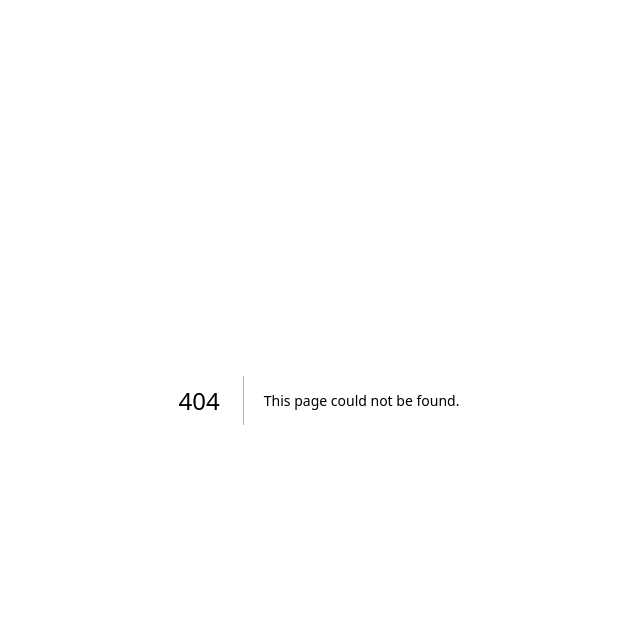
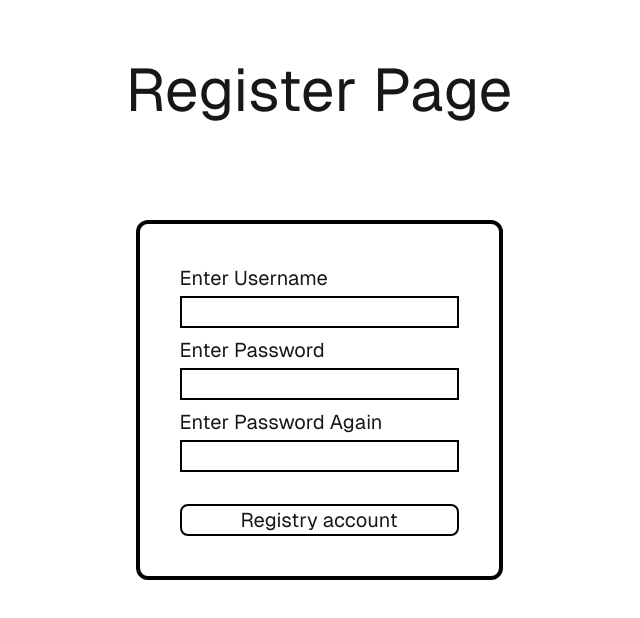
Before and after one commit to Owale128/Todolist-Next, a Next.js app: page /register in a window 1280 px wide. Before the commit this address had no page. Shown: the top 618 px of the page, without its empty margins (321-961 px from the left). Built offline with nearby package versions, Linux system fonts and the light colour scheme.

Commit message:
Fixed login page and created a register page

```diff
--- a/app/components/Todos/pages.tsx
+++ b/app/components/Todos/pages.tsx
@@ -32,10 +32,9 @@ const Todos = () => {
           const response =  await axios.put('/api/toggleTodo', {id})
           const toggledTodo = response.data
 
-          console.log('Toggled todo from server:', toggledTodo);
                 dispatch({
                     type: ActionType.TOGGLED,
-                    payload: toggledTodo.id
+                    payload: toggledTodo
                 })
 
         }catch (error) {
--- a/app/page.tsx
+++ b/app/page.tsx
@@ -1,21 +1,65 @@
 'use client';
 import { useRouter } from "next/navigation";
-import { FormEvent } from "react";
+import { FormEvent, useState } from "react";
 
 export default function Home() {
+  const[username, setUsername] = useState('')
+  const[password, setPassword] = useState('')
   const router = useRouter()
 
-  const goToTodolist = (e: FormEvent) => {
+  const handleSubmit = (e: FormEvent) => {
     e.preventDefault()
-    router.push('/components/TodoApp')
+
+    if(username && password) {
+      router.push('/components/TodoApp')
+    } else {
+      alert('Please enter both username and password')
+    }
+  }
+
+  const goToRegister = (e: FormEvent) => {
+    e.preventDefault()
+    router.push('/register')
   }
 
   return (
     <div className="grid grid-rows-[20px_1fr_20px] items-center justify-items-center min-h-screen p-8 pb-20 gap-16 sm:p-20 font-[family-name:var(--font-geist-sans)]">
      <h1 className="text-6xl">Login Page</h1>
 
-     <form onSubmit={goToTodolist}>
-      <button type="submit" className="text-3xl">Click To Login</button>
+     <form
+     onSubmit={handleSubmit}
+     className="border-4 border-black p-10 rounded-xl flex flex-col text-xl"
+     >
+
+      <label htmlFor="username" className="mb-1">Username</label>
+      <input type="text"
+      name="username"
+      className="border-2 border-black block mb-2"
+      onChange={(e) => setUsername(e.target.value)}
+      required
+      />
+
+      <label htmlFor="password" className="mb-1">Password</label>
+      <input type="password"
+      name="password"
+      className="border-2 border-black block"
+      onChange={(e) => setPassword(e.target.value)}
+      required
+      />
+
+      <button type="submit"
+       onClick={handleSubmit}
+       className="text-xl border-2 border-black rounded-lg px-2 mt-9 block">
+        Login
+        </button>
+
+       <button
+       type="button"
+       onClick={goToRegister}
+       className="text-xl border-2 border-black rounded-lg px-2 mt-4">
+        Registry account
+        </button>
+
      </form>
 
     </div>
--- a/app/reducer/TodoReducer.ts
+++ b/app/reducer/TodoReducer.ts
@@ -27,8 +27,8 @@ export const TodoReducer = (todos: Todo[], action: IAction): Todo[] => {
 
             case ActionType.TOGGLED:
                 return todos.map((todo) => {
-                    if (todo._id === action.payload as string) {
-                        return {...todo, done: !todo.done}
+                    if (todo._id === (action.payload as Todo)._id) {
+                        return action.payload as Todo
                     }
                     return todo
                 })
--- /dev/null
+++ b/app/register/page.tsx
@@ -0,0 +1,72 @@
+'use client'
+import { useRouter } from "next/navigation"
+import { FormEvent, useState } from "react"
+
+const Register= () => {
+    const [username, setUsername] = useState('')
+    const [password, setPassword] = useState('')
+    const [confirmPassword, setConfirmPassword] = useState('')
+
+    const router = useRouter()
+
+    const backToLogin = (e: FormEvent) => {
+      e.preventDefault()
+
+      if(password !== confirmPassword) {
+        alert('Password do not match')
+        return
+      }
+
+        if(username && password) {
+            alert('Register Successful')
+            router.push('/')
+        }
+    }
+
+    return (
+      <div className="grid grid-rows-[20px_1fr_20px] items-center justify-items-center min-h-screen p-8 pb-20 gap-16 sm:p-20 font-[family-name:var(--font-geist-sans)]">
+       <h1 className="text-6xl">Register Page</h1>
+
+       <form
+       className="border-4 border-black p-10 rounded-xl flex flex-col text-xl"
+       onSubmit={backToLogin}
+       >
+
+        <label htmlFor="username" className="mb-1">Enter Username</label>
+        <input type="text"
+        name="username"
+        value={username}
+        onChange={(e) => setUsername(e.target.value)}
+        className="border-2 border-black block mb-2"
+        required
+        />
+
+        <label htmlFor="password" className="mb-1">Enter Password</label>
+        <input type="password"
+        name="password"
+        value={password}
+        onChange={(e) => setPassword(e.target.value)}
+        className="border-2 border-black block mb-2"
+        required
+        />
+
+        <label htmlFor="password" className="mb-1">Enter Password Again</label>
+        <input type="password"
+        name="confirmPassword"
+        value={confirmPassword}
+        onChange={(e) => setConfirmPassword(e.target.value)}
+        className="border-2 border-black block"
+        required
+        />
+
+         <button
+         type="submit"
+         className="text-xl border-2 border-black rounded-lg px-2 mt-8">
+          Registry account</button>
+       </form>
+
+      </div>
+    );
+}
+
+export default Register
```
